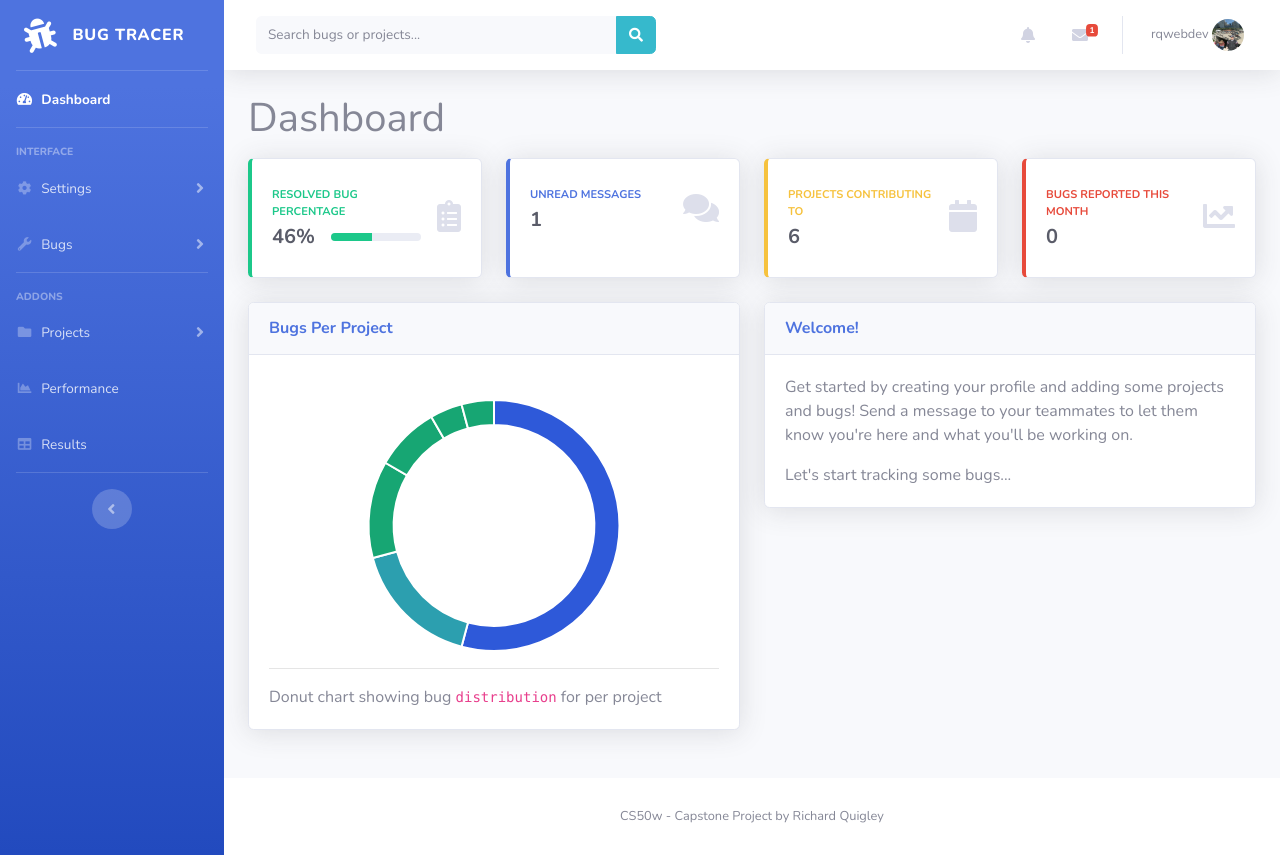
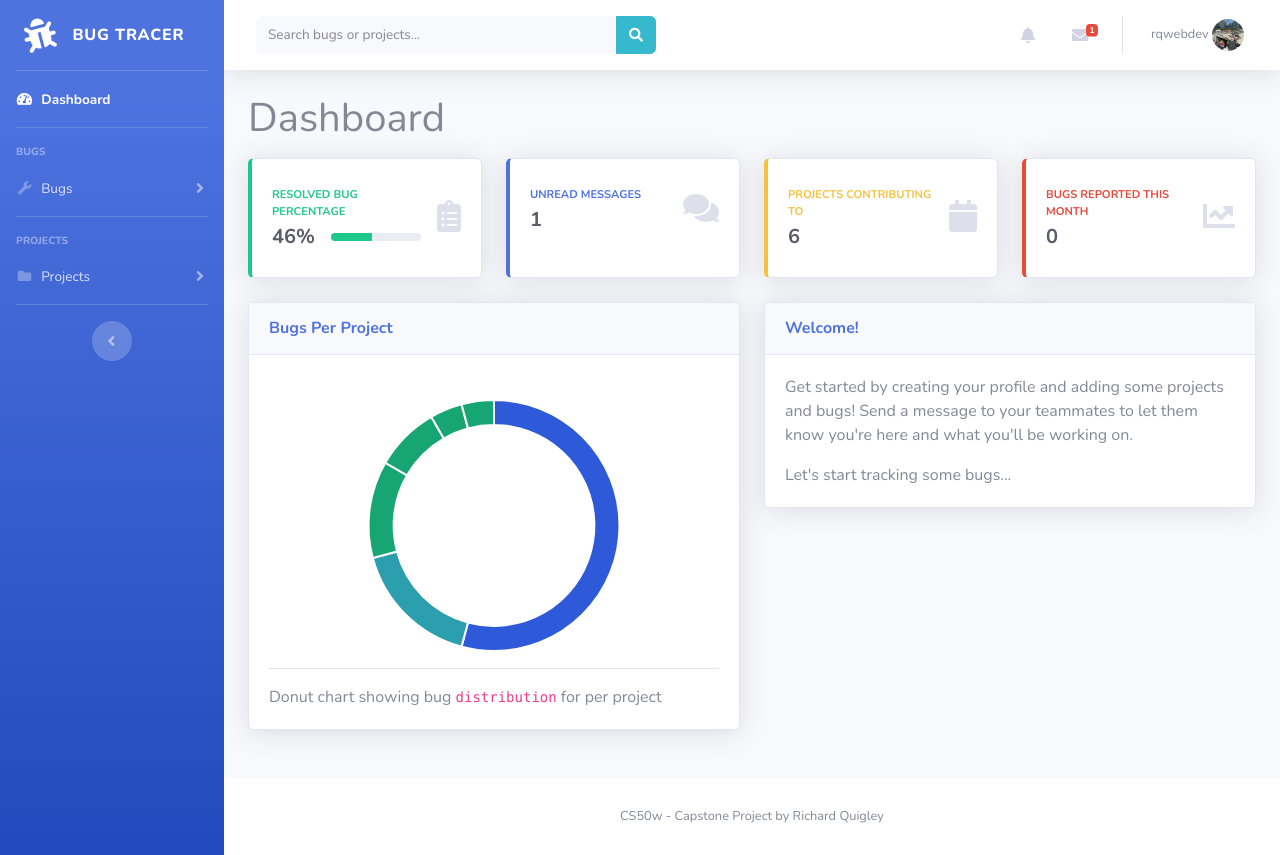
Before and after one commit to riquiofficial/bugtracer, a Django app: page / in a window 1280 px wide. Run offline with Django 3.2, Linux system fonts and the light colour scheme; a user stored in the database is signed in; data comes from the database, SQL or seed files in the repository; some libraries are stand-ins or nearby versions.

Commit message:
removed unused nav items

```diff
--- a/bugtracerapp/static/bugtracer/js/bugTracer.js
+++ b/bugtracerapp/static/bugtracer/js/bugTracer.js
@@ -48,6 +48,7 @@ document.addEventListener("DOMContentLoaded", () => {
     fetchProfile(requestedProfile);
     showPage("jsContent");
   }
+
   // browser history back/forward
   window.onpopstate = function (e) {
     const baseUrl = window.location.origin;
--- a/bugtracerapp/templates/bugtracerapp/layout.html
+++ b/bugtracerapp/templates/bugtracerapp/layout.html
@@ -76,11 +76,11 @@
 
           <!-- Heading -->
           <div class="sidebar-heading">
-              Interface
+              Bugs
           </div>
 
           <!-- Nav Item - Pages Collapse Menu -->
-          <li class="nav-item" id="nav-settings">
+          <!-- <li class="nav-item" id="nav-settings">
               <a class="nav-link collapsed disabled" href="#" data-toggle="collapse" data-target="#collapseTwo"
                   aria-expanded="true" aria-controls="collapseTwo">
                   <i class="fas fa-fw fa-cog"></i>
@@ -93,7 +93,7 @@
                       <a class="collapse-item" href="projectSettings">Project Settings</a>
                   </div>
               </div>
-          </li>
+          </li> -->
 
           <!-- Nav Item - Utilities Collapse Menu -->
           <li class="nav-item" id="nav-bugs">
@@ -105,7 +105,7 @@
               <div id="collapseUtilities" class="collapse" aria-labelledby="headingUtilities"
                   data-parent="#accordionSidebar">
                   <div class="bg-white py-2 collapse-inner rounded">
-                      <h6 class="collapse-header">Customise Bugs:</h6>
+                      <h6 class="collapse-header">View/Change Bugs:</h6>
                       <a class="collapse-item" id="activeBugs">Active Bugs</a>
                       <a class="collapse-item" id="solved">Resolved Bugs</a>
                       <a class="collapse-item" id="registerBug">Register Bug</a>
@@ -118,7 +118,7 @@
 
           <!-- Heading -->
           <div class="sidebar-heading">
-              Addons
+              Projects
           </div>
 
           <!-- Nav Item - Pages Collapse Menu -->
@@ -130,7 +130,7 @@
               </a>
               <div id="collapsePages" class="collapse" aria-labelledby="headingPages" data-parent="#accordionSidebar">
                   <div class="bg-white py-2 collapse-inner rounded">
-                      <h6 class="collapse-header">Project Update</h6>
+                      <h6 class="collapse-header">View/Change Projects</h6>
                       <a class="collapse-item" id="allProjects">All Projects</a>
                       <a class="collapse-item" id="registerNewProject">Add New Project</a>
                       <!-- <div class="collapse-divider"></div>
@@ -142,18 +142,18 @@
           </li>
 
           <!-- Nav Item - performance -->
-          <li class="nav-item" id="nav-performance">
+          <!-- <li class="nav-item" id="nav-performance">
               <a class="nav-link disabled" href="performance">
                   <i class="fas fa-fw fa-chart-area"></i>
                   <span>Performance</span></a>
-          </li>
+          </li> -->
 
           <!-- Nav Item - results -->
-          <li class="nav-item" id="nav-results">
+          <!-- <li class="nav-item" id="nav-results">
               <a class="nav-link disabled" href="results">
                   <i class="fas fa-fw fa-table"></i>
                   <span>Results</span></a>
-          </li>
+          </li> -->
 
           <!-- Divider -->
           <hr class="sidebar-divider d-none d-md-block">
```
